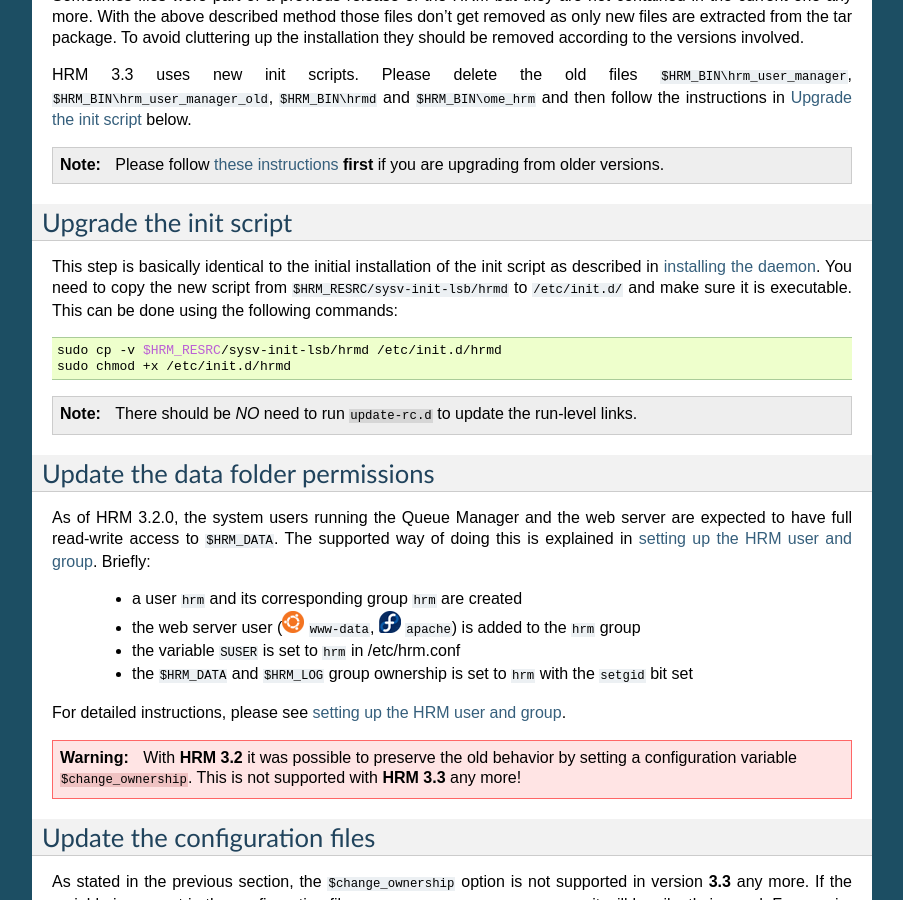
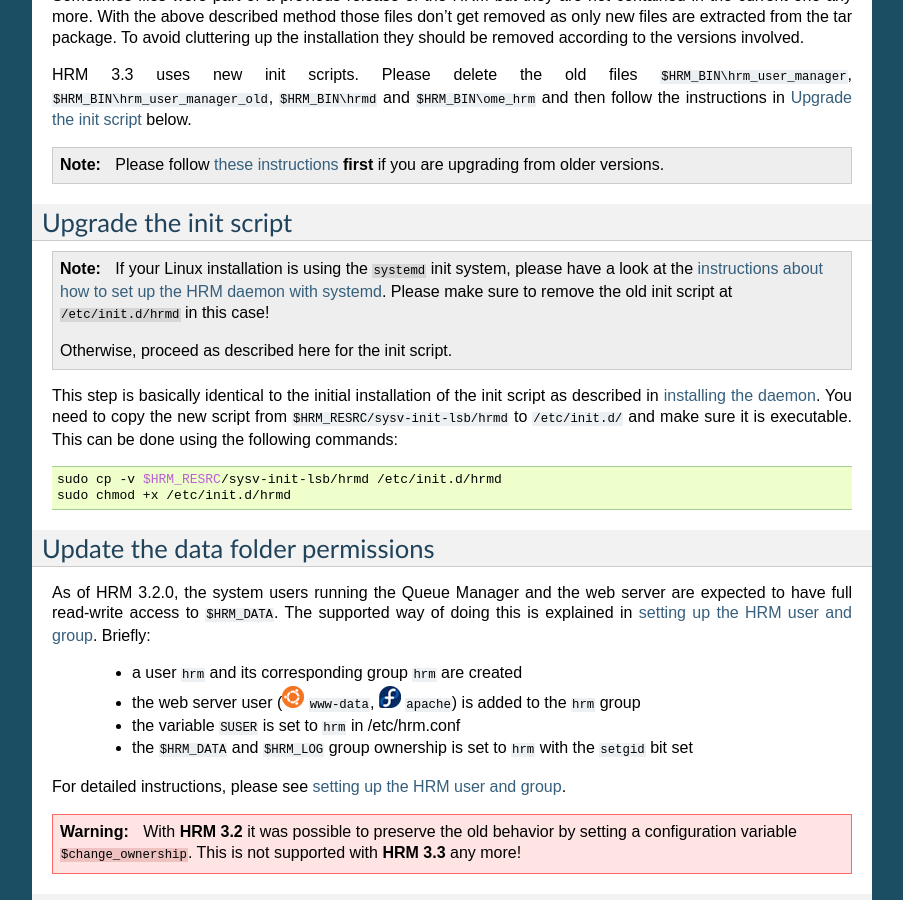
Before and after one commit to aarpon/hrm_docs, a Sphinx documentation site: the page built from docs/admin/upgrade.rst, in a window 1280 px wide and 900 px high, scrolled down 857 px. Shown: the whole window, without its empty margins (198-1101 px from the left). Built offline with Sphinx 7.4.7, drawn with Linux system fonts in a browser that asks for light colours.

Commit message:
Add note about systemd to upgrade instructions.
refs #368

```diff
--- a/docs/admin/upgrade.rst
+++ b/docs/admin/upgrade.rst
@@ -61,6 +61,13 @@ HRM 3.3 uses new init scripts. Please delete the old files
 Upgrade the init script
 =======================
 
+.. note:: If your Linux installation is using the ``systemd`` init system,
+          please have a look at the :ref:`instructions about how to set up the
+          HRM daemon with systemd <install_hrmd_systemd>`. Please make sure to
+          remove the old init script at ``/etc/init.d/hrmd`` in this case!
+
+          Otherwise, proceed as described here for the init script.
+
 This step is basically identical to the initial installation of the init script
 as described in :ref:`installing the daemon <hrm_daemon>`. You need to copy the
 new script from ``$HRM_RESRC/sysv-init-lsb/hrmd`` to ``/etc/init.d/`` and make
@@ -70,8 +77,6 @@ sure it is executable. This can be done using the following commands:
 
     sudo cp -v $HRM_RESRC/sysv-init-lsb/hrmd /etc/init.d/hrmd
     sudo chmod +x /etc/init.d/hrmd
-
-.. note:: There should be *NO* need to run ``update-rc.d`` to update the run-level links.
 
 .. _update_hrm_data_permissions:
 
```
